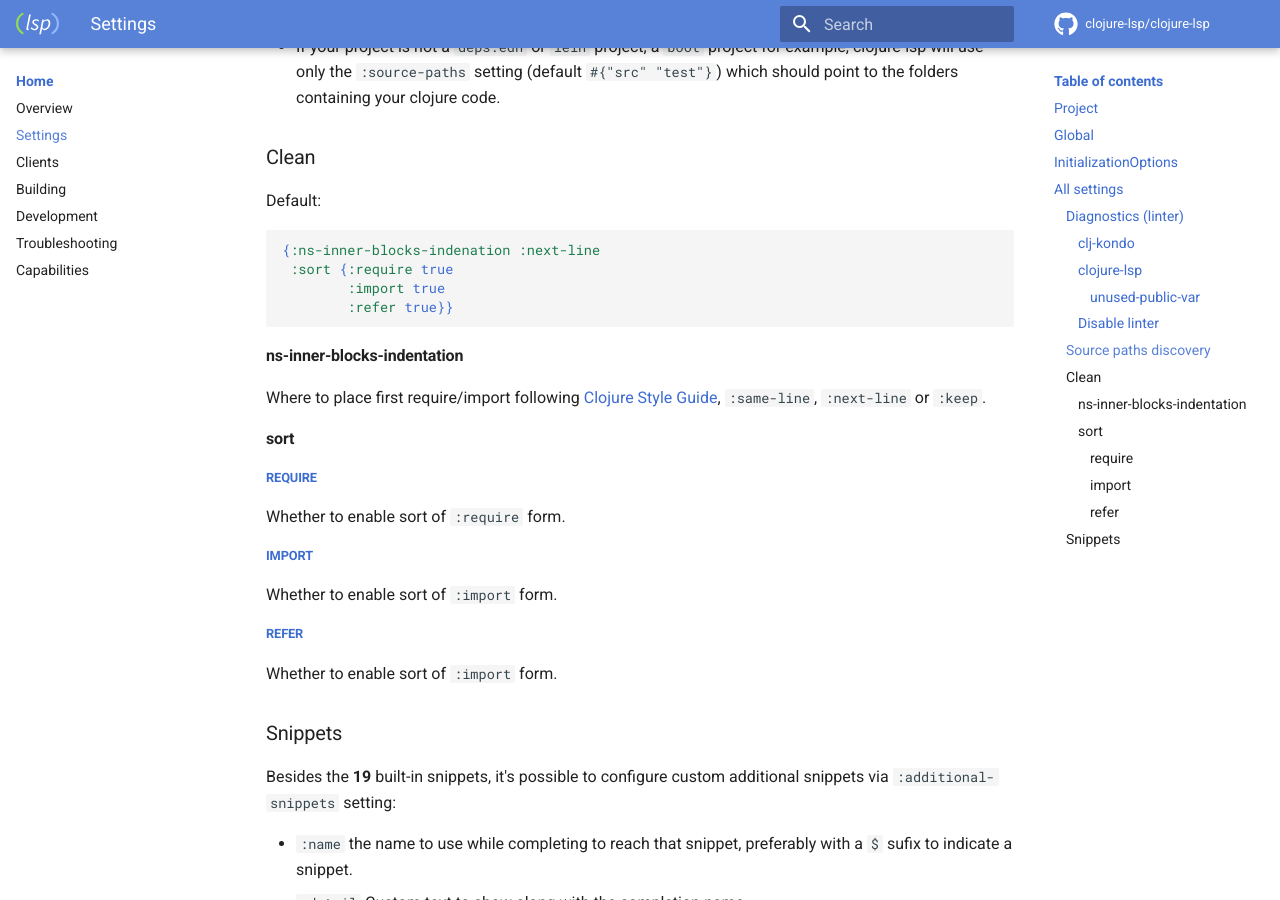
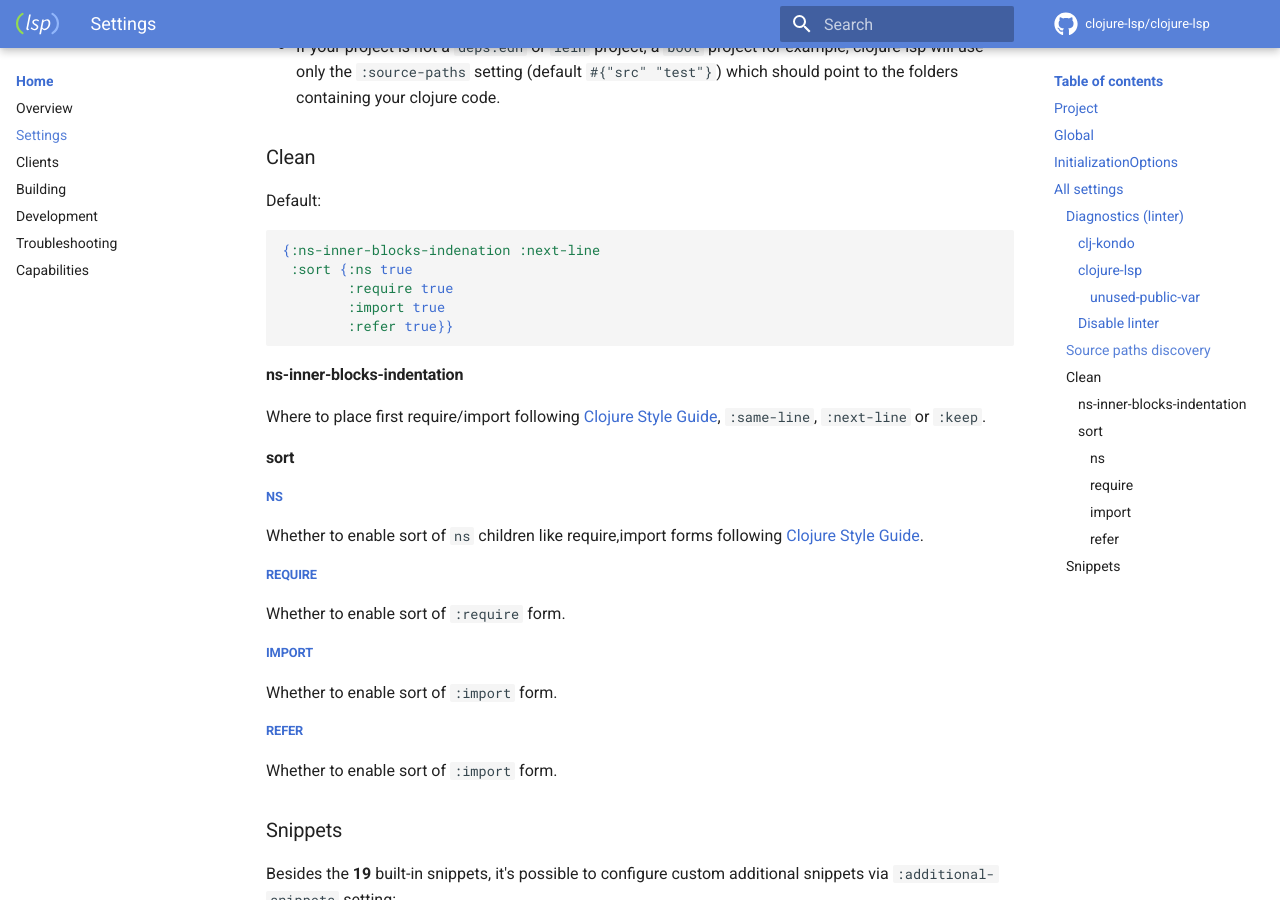
Before and after one commit to clojure-lsp/clojure-lsp, an MkDocs documentation site: the page built from docs/settings.md, in a window 1280 px wide and 900 px high, scrolled down 4389 px. Built offline with MkDocs 1.6.1 and Material for MkDocs 9.7.7, drawn with Linux system fonts in a browser that asks for light colours; comment, search, counter and statistics services are not loaded.

Commit message:
`clean-ns` now sorts ns children forms according to the ClojureStyleGuide

````diff
--- a/docs/settings.md
+++ b/docs/settings.md
@@ -137,7 +137,8 @@ Default:
 
 ```clojure
 {:ns-inner-blocks-indenation :next-line
- :sort {:require true
+ :sort {:ns true
+        :require true
         :import true
         :refer true}}
 ```
@@ -147,6 +148,10 @@ Default:
 Where to place first require/import following [Clojure Style Guide](https://github.com/bbatsov/clojure-style-guide#line-breaks-in-ns), `:same-line`, `:next-line` or `:keep`.
 
 #### sort
+
+##### ns
+
+Whether to enable sort of `ns` children like require,import forms following [Clojure Style Guide](https://github.com/bbatsov/clojure-style-guide#comprehensive-ns-declaration).
 
 ##### require
 
````
Also changed, not shown: CHANGELOG.md (+3 -0 lines), 4 other files.
